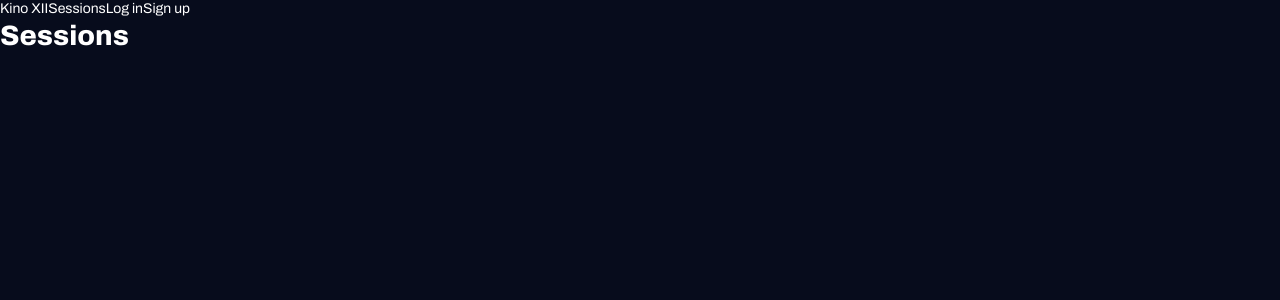
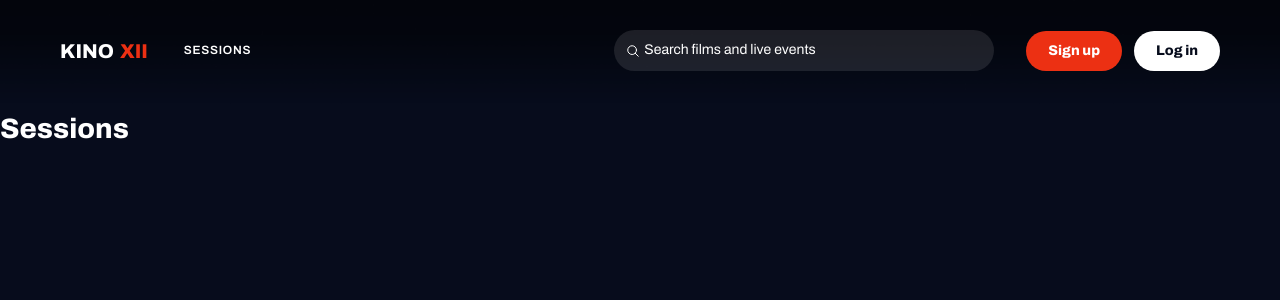
Before and after one commit to elenekartvelishvili/redberry-bootcamp-cinema-task, a React (Vite) app: page /sessions in a window 1280 px wide. Shown: the top 300 px of the page. Built offline with nearby package versions, Linux system fonts and the light colour scheme; no server answers.

Commit message:
style: navbar from Figma, floating over the hero

```diff
--- /dev/null
+++ b/src/components/Navbar.css
@@ -0,0 +1,140 @@
+.navbar {
+  position: absolute;
+  top: 0;
+  left: 0;
+  right: 0;
+  z-index: 10;
+  height: 111px;
+  padding: 30px 60px 40px;
+  display: flex;
+  align-items: center;
+  justify-content: space-between;
+  background: url('../assets/images/navbar-bg.png') center / cover no-repeat;
+}
+
+.navbar__left {
+  display: flex;
+  align-items: center;
+  gap: 36px;
+}
+
+.navbar__logo {
+  display: flex;
+  gap: 6px;
+}
+
+.navbar__logo-accent {
+  color: var(--color-red);
+}
+
+.navbar__link {
+  font-size: 12px;
+  font-weight: 600;
+  letter-spacing: 0.72px;
+  text-transform: uppercase;
+}
+
+.navbar__right {
+  display: flex;
+  align-items: center;
+  gap: 32px;
+}
+
+.navbar__search {
+  display: flex;
+  align-items: center;
+  gap: 4px;
+  width: 380px;
+  height: 41px;
+  padding: 6px 12px;
+  border-radius: 999px;
+  background: var(--tint-white);
+}
+
+.navbar__search input {
+  flex: 1;
+  background: none;
+  border: none;
+  outline: none;
+  color: var(--text-primary);
+  font-family: inherit;
+}
+
+.navbar__search input::placeholder {
+  color: var(--text-primary);
+}
+
+.navbar__auth {
+  display: flex;
+  gap: 12px;
+}
+
+.navbar__profile {
+  position: relative;
+}
+
+.navbar__profile-btn {
+  display: flex;
+  align-items: center;
+  gap: 12px;
+}
+
+.navbar__chevron {
+  margin-left: 12px;
+}
+
+.navbar__avatar {
+  position: relative;
+  width: 40px;
+  height: 40px;
+  border-radius: 8px;
+  background: var(--bg-card);
+  display: flex;
+  align-items: center;
+  justify-content: center;
+}
+
+.navbar__avatar img {
+  width: 100%;
+  height: 100%;
+  object-fit: cover;
+  border-radius: 8px;
+}
+
+.navbar__dot {
+  position: absolute;
+  right: 0;
+  bottom: 0;
+  width: 8px;
+  height: 8px;
+  border-radius: 50%;
+  background: var(--color-warning);
+}
+
+.navbar__dot--complete {
+  background: var(--color-success);
+}
+
+.navbar__menu {
+  position: absolute;
+  top: calc(100% + 12px);
+  right: 0;
+  min-width: 180px;
+  padding: 8px;
+  border-radius: 12px;
+  background: var(--bg-card);
+  display: flex;
+  flex-direction: column;
+}
+
+.navbar__menu a,
+.navbar__menu button {
+  padding: 10px 12px;
+  border-radius: 8px;
+  text-align: left;
+}
+
+.navbar__menu a:hover,
+.navbar__menu button:hover {
+  background: var(--bg-raised);
+}
--- a/src/components/Navbar.jsx
+++ b/src/components/Navbar.jsx
@@ -1,10 +1,24 @@
 import { useState } from 'react';
 import { Link } from 'react-router-dom';
 import { useAuth } from '../context/AuthContext';
+import searchIcon from '../assets/icons/search.svg';
+import chevronIcon from '../assets/icons/chevron-down.svg';
+import './Navbar.css';
+
+const getInitials = (name) =>
+  name
+    .trim()
+    .split(/\s+/)
+    .slice(0, 2)
+    .map((word) => word[0].toUpperCase())
+    .join('');
 
 function Navbar() {
   const { user, isLoggedIn, openLogin, openRegister, logout } = useAuth();
   const [menuOpen, setMenuOpen] = useState(false);
+
+  const fullName = user?.fullName || user?.username || '';
+  const firstName = fullName.split(' ')[0];
 
   const handleLogout = () => {
     setMenuOpen(false);
@@ -12,23 +26,38 @@ function Navbar() {
   };
 
   return (
-    <nav>
-      <Link to="/">Kino XII</Link>
-      <Link to="/sessions">Sessions</Link>
+    <nav className="navbar">
+      <div className="navbar__left">
+        <Link to="/" className="navbar__logo text-h2">
+          <span>KINO</span>
+          <span className="navbar__logo-accent">XII</span>
+        </Link>
+        <Link to="/sessions" className="navbar__link">
+          Sessions
+        </Link>
+      </div>
+
+      <div className="navbar__right">
+        <label className="navbar__search">
+          <img src={searchIcon} alt="" width="14" height="14" />
+          <input type="search" placeholder="Search films and live events" className="text-body-m" />
+        </label>
 
         {isLoggedIn ? (
-        <div>
-          <button onClick={() => setMenuOpen(!menuOpen)}>
-            {user.avatar ? (
-              <img src={user.avatar} alt="avatar" width="32" height="32" />
-            ) : (
-              <span>{user.username[0].toUpperCase()}</span>
-            )}
-            <span>{user.profileComplete ? '🟢' : '🟡'}</span>
+          <div className="navbar__profile">
+            <button className="navbar__profile-btn" onClick={() => setMenuOpen(!menuOpen)}>
+              <span className="navbar__avatar text-label-s">
+                {user.avatar ? <img src={user.avatar} alt="" /> : getInitials(fullName)}
+                <span
+                  className={`navbar__dot ${user.profileComplete ? 'navbar__dot--complete' : ''}`}
+                />
+              </span>
+              <span className="text-label-m">{firstName}</span>
+              <img src={chevronIcon} alt="" width="16" height="16" className="navbar__chevron" />
             </button>
 
             {menuOpen && (
-            <div>
+              <div className="navbar__menu text-label-m">
                 <Link to="/profile" onClick={() => setMenuOpen(false)}>
                   My Profile
                 </Link>
@@ -37,11 +66,16 @@ function Navbar() {
             )}
           </div>
         ) : (
-        <>
-          <button onClick={openLogin}>Log in</button>
-          <button onClick={openRegister}>Sign up</button>
-        </>
+          <div className="navbar__auth">
+            <button className="btn btn--red text-button" onClick={openRegister}>
+              Sign up
+            </button>
+            <button className="btn btn--white text-button" onClick={openLogin}>
+              Log in
+            </button>
+          </div>
         )}
+      </div>
     </nav>
   );
 }
--- a/src/index.css
+++ b/src/index.css
@@ -13,6 +13,8 @@
   --text-secondary: #a9a9a9;
 
   --font-family: 'Archivo', sans-serif;
+  --color-warning: #f5a524;
+  --color-success: #22c55e;
 }
 
 *,
@@ -49,7 +51,7 @@ img {
   max-width: 100%;
 }
 
-/* Text styles from Figma */
+
 .text-display { font-size: 40px; font-weight: 800; line-height: 1; }
 .text-h1      { font-size: 24px; font-weight: 800; line-height: 1; }
 .text-h2      { font-size: 20px; font-weight: 800; line-height: 1; }
@@ -92,3 +94,12 @@ img {
 .btn--ghost {
   background: var(--tint-white);
 }
+
+.btn--white {
+  background: var(--text-primary);
+  color: var(--bg-page);
+}
+
+.page {
+  padding-top: 111px;
+}
--- a/src/pages/Profile.jsx
+++ b/src/pages/Profile.jsx
@@ -1,5 +1,7 @@
 function Profile() {
-  return <h1>Profile</h1>;
+    <main className="page">
+ <h1>Profile</h1>;
+  </main>
 }
 
 export default Profile;
--- a/src/pages/Sessions.jsx
+++ b/src/pages/Sessions.jsx
@@ -1,5 +1,9 @@
 function Sessions() {
-  return <h1>Sessions</h1>;
+  return (
+    <main className="page">
+      <h1>Sessions</h1>
+    </main>
+  );
 }
 
 export default Sessions;
```
Lines whose indentation alone changed are shown as unchanged.
